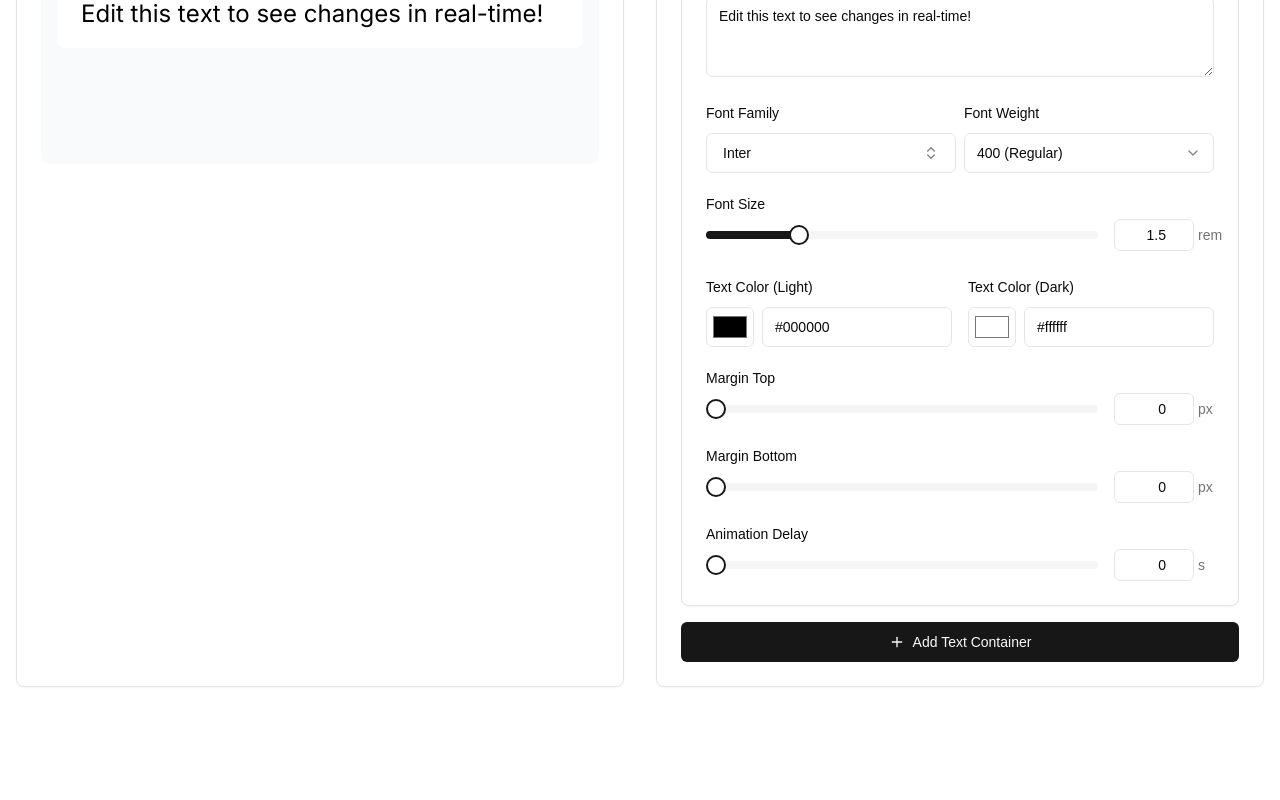
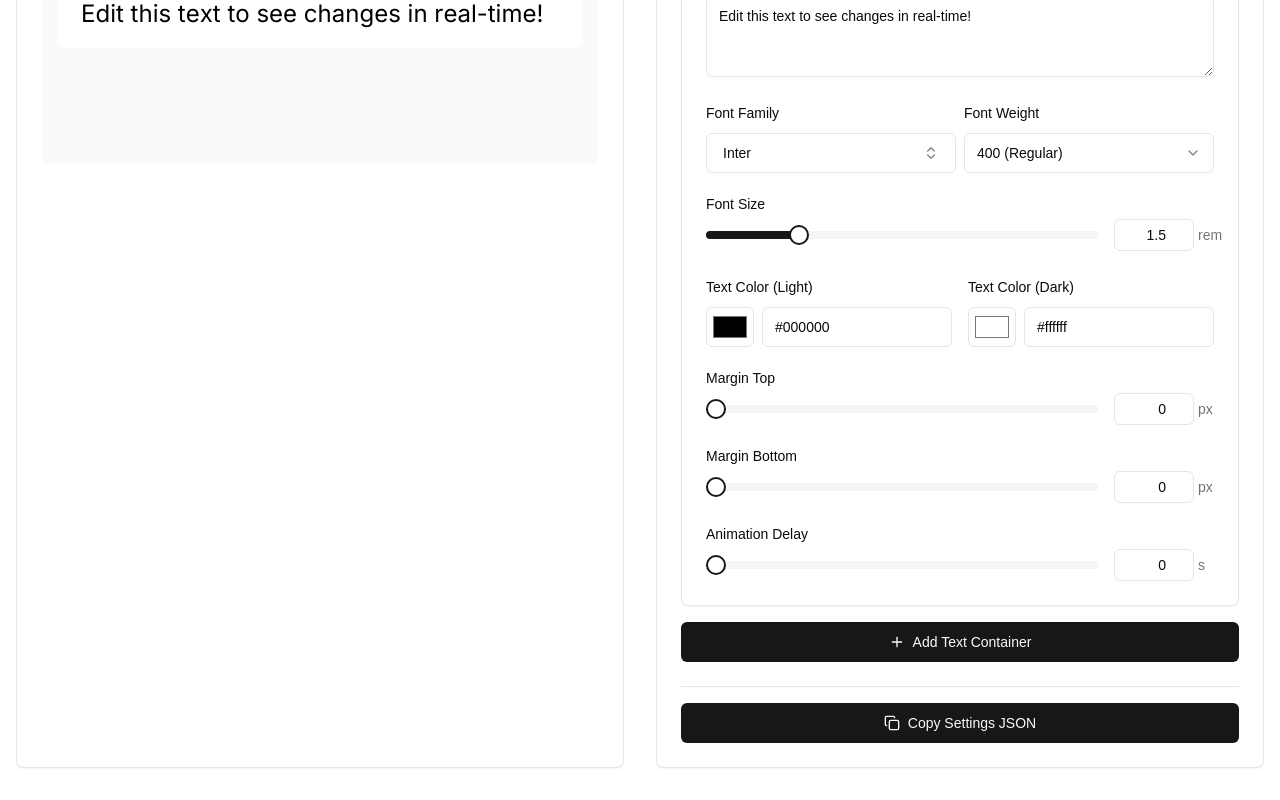
Before and after one commit to HouseinIsProgramming/TypeMotion, a Next.js app: page / in a window 1280 px wide. Shown: the part 429-1229 px from the top of the page. Before the commit the page ends 1148 px from the top, so only its background shows below. Built offline with nearby package versions, Linux system fonts and the light colour scheme.

Commit message:
adding copy button

```diff
--- a/components/control-panel.tsx
+++ b/components/control-panel.tsx
@@ -1,4 +1,11 @@
+// control-panel.tsx
+
 "use client";
+
+// --- ADD THESE IMPORTS ---
+import { useState, useRef, useEffect } from "react";
+import { Copy } from "lucide-react"; // Make sure Copy icon is imported
+// --- END ADDED IMPORTS ---
 
 import { Label } from "@/components/ui/label";
 import {
@@ -15,9 +22,9 @@ import type {
 } from "@/types/text-style-config";
 import { Tabs, TabsContent, TabsList, TabsTrigger } from "@/components/ui/tabs";
 import { easingOptions } from "@/lib/options";
-import { Button } from "@/components/ui/button";
+import { Button } from "@/components/ui/button"; // Ensure Button is imported
 import { Checkbox } from "@/components/ui/checkbox";
-import { Plus } from "lucide-react";
+import { Plus } from "lucide-react"; // Ensure Plus is imported
 import TextContainerControls from "./text-container-controls";
 import SliderWithInput from "./slider-with-input";
 import ColorPickerWithInput from "./color-picker-with-input";
@@ -40,6 +47,13 @@ export default function ControlPanel({
   updateTextContainer,
   removeTextContainer,
 }: ControlPanelProps) {
+  // --- ADD STATE and REF for Copy Button ---
+  const [isCopying, setIsCopying] = useState(false);
+  const [showCopySuccess, setShowCopySuccess] = useState(false);
+  const copySuccessTimeoutRef = useRef<NodeJS.Timeout | null>(null);
+  // --- END ADDED STATE and REF ---
+
+  // --- Existing handlers (untouched) ---
   const updatePadding = (key: keyof typeof config.padding, value: number) => {
     updateConfig({
       padding: {
@@ -75,7 +89,48 @@ export default function ControlPanel({
       },
     });
   };
+  // --- End Existing handlers ---
 
+  // --- ADD EFFECT for Copy Timeout Cleanup ---
+  useEffect(() => {
+    // Return cleanup function
+    return () => {
+      if (copySuccessTimeoutRef.current) {
+        clearTimeout(copySuccessTimeoutRef.current);
+      }
+    };
+  }, []); // Empty dependency array ensures this runs only on mount and unmount
+  // --- END ADDED EFFECT ---
+
+  // --- ADD HANDLER for Copying JSON ---
+  const handleCopyJson = async () => {
+    // Clear any existing timeout before starting a new copy action
+    if (copySuccessTimeoutRef.current) {
+      clearTimeout(copySuccessTimeoutRef.current);
+      copySuccessTimeoutRef.current = null; // Reset ref
+    }
+    setShowCopySuccess(false); // Ensure message is hidden initially if clicked again quickly
+    setIsCopying(true);
+    const jsonString = JSON.stringify(config, null, 2); // Pretty-print JSON
+
+    try {
+      await navigator.clipboard.writeText(jsonString);
+      setShowCopySuccess(true); // Show the success message
+      // Set a timeout to hide the message after 2 seconds
+      copySuccessTimeoutRef.current = setTimeout(() => {
+        setShowCopySuccess(false);
+        copySuccessTimeoutRef.current = null; // Reset ref after timeout
+      }, 2000); // 2000 milliseconds = 2 seconds
+    } catch (err) {
+      console.error("Failed to copy settings: ", err);
+      // No failure notification shown inline as per requirement
+    } finally {
+      setIsCopying(false);
+    }
+  };
+  // --- END ADDED HANDLER ---
+
+  // --- Existing JSX Return starts here ---
   return (
     <div className="space-y-6">
       <Tabs defaultValue="text" className="w-full">
@@ -386,7 +441,26 @@ export default function ControlPanel({
             </>
           )}
         </TabsContent>
-      </Tabs>
-    </div>
+      </Tabs>{" "}
+      {/* End Tabs component */}
+      {/* --- ADD THIS SECTION AT THE VERY BOTTOM --- */}
+      <div className="pt-4 border-t text-center">
+        {/* Conditional Success Message */}
+        {showCopySuccess && (
+          <p className="text-sm text-green-600 mb-2 animate-pulse">Copied!</p>
+        )}
+
+        {/* The Copy Button */}
+        <Button
+          onClick={handleCopyJson}
+          disabled={isCopying}
+          className="w-full flex items-center justify-center gap-2"
+        >
+          <Copy className="h-4 w-4" />
+          {isCopying ? "Copying..." : "Copy Settings JSON"}
+        </Button>
+      </div>
+      {/* --- END ADDED SECTION --- */}
+    </div> // End main wrapping div
   );
 }
```
